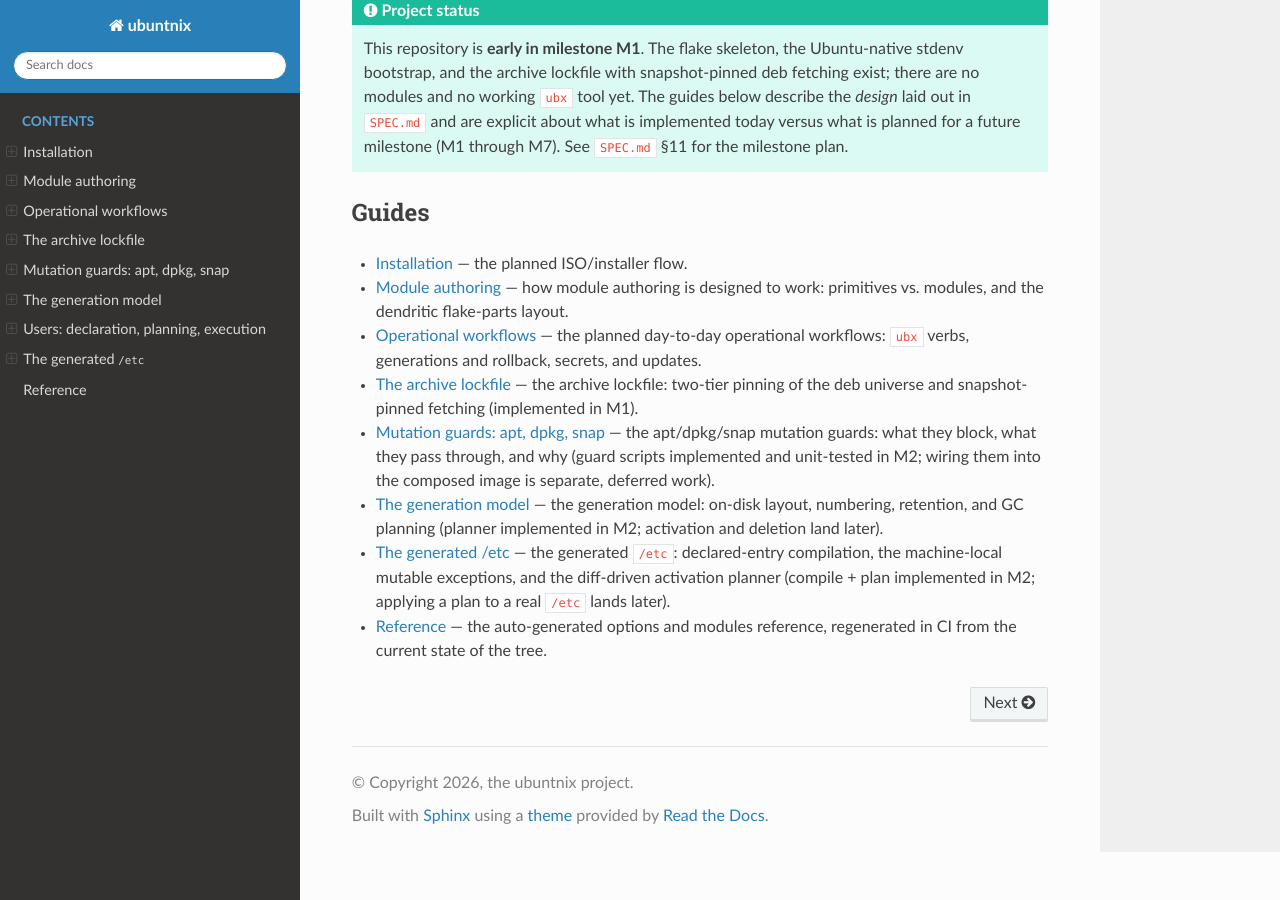
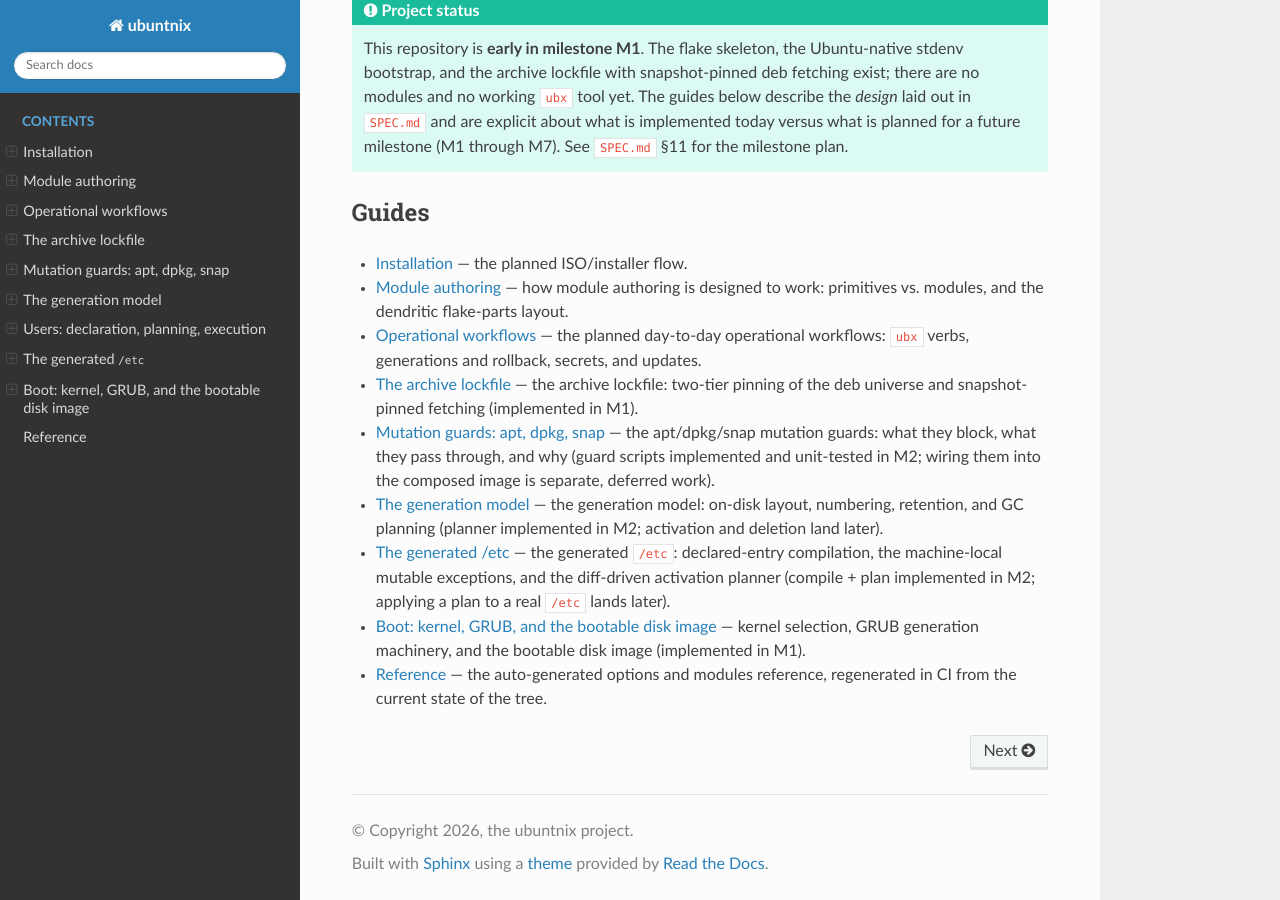
Before and after one commit to Guno327/ubuntnix, a Sphinx documentation site: the page built from docs/index.md, in a window 1280 px wide and 900 px high, scrolled down 600 px. Built offline with Sphinx 7.4.7 and the Read the Docs theme 3.1.0, drawn with Linux system fonts in a browser that asks for light colours; pages that are not in the unit, such as notebooks, are missing from menus; part of the change alters nothing that is shown.

Commit message:
feat(boot): kernel selection, GRUB generation machinery, disk image + QEMU e2e
- ubuntnix.boot primitive: mkBootSpec (kernel meta-package + kernelParams
  validation), resolveKernelFlavor against the locked archive
- bootRootfs: full locked package set + /ubx skeleton, generation marker,
  machine-id placeholder, M1 tmpfs writable-state units, opt-in e2e assert
  service
- kernelArtifacts: vmlinuz/initrd extraction from the composed rootfs
- bin/ubx-gen-grub-cfg: pure, unit-tested grub.cfg renderer over a
  generation-list TSV (arbitrary-length, M2-ready)
- diskImage: BIOS-bootable raw disk (FAT boot partition via mtools, raw
  squashfs partition, grub-bios-setup on a plain file; no privileges)
- tests/e2e/010-qemu-boot-e2e.sh: serial-marker QEMU boot test, KVM with
  TCG fallback, skip-77 contract; CI boot job builds + boots the image
- unit tests 070-072; docs/boot.md

Issue #10 (M1 exit criterion).

Co-Authored-By: Claude Sonnet 5 <noreply@anthropic.com>

````diff
--- /dev/null
+++ b/docs/boot.md
@@ -0,0 +1,248 @@
+# Boot: kernel, GRUB, and the bootable disk image
+
+```{admonition} Implemented (M1), narrow by design
+:class: note
+
+`nix/boot.nix`, `bin/ubx-gen-grub-cfg`, and `tests/e2e/010-qemu-boot-e2e.sh`
+exist in the repository as of milestone **M1** (`SPEC.md` §11, GitHub issue
+#10): the mechanism below is real, and CI's `boot` job actually builds
+`.#boot-image-proof` and boots it in QEMU. What M1 does **not** implement:
+`ubx rebuild`, multiple simultaneous generations, live rollback, a
+generated `/etc`, or soft-reboot activation — all milestone **M2**
+(`SPEC.md` §11, GitHub issue #25's generation model). Every primitive on
+this page is deliberately shaped so M2 can call it again with a longer
+generation list rather than rewrite it.
+```
+
+## The pipeline
+
+A bootable image is five steps, each a function in `nix/boot.nix`,
+composed in `flake.lib.boot`:
+
+1. **`mkBootSpec`** — validates `SPEC.md` §6's `ubuntnix.boot = { kernel;
+   kernelParams; }` primitive against the locked archive: the kernel
+   meta-package (default `linux-image-virtual`) must actually be pinned in
+   `archive.lock.json`, and every `kernelParams` entry must be a single,
+   non-empty, whitespace-free command-line token.
+2. **`resolveKernelFlavor`** — a real Ubuntu install's `linux-image-virtual`
+   is a meta-package with no files of its own; it Depends on a concrete
+   flavor package (`linux-image-<version>-generic`, alongside a matching
+   `linux-modules-<version>-generic`). `composeRootfs`
+   (`nix/compose.nix`) does no dependency resolution of its own, so this
+   function independently scans the locked archive for the one package
+   shaped like a concrete flavor and uses it — see its own comment in
+   `nix/boot.nix` for exactly why, and why it throws rather than guesses if
+   the lockfile ever carries zero or more than one.
+3. **`bootRootfs`** — composes the *entire* locked package set
+   (`composeRootfs`, pinned to every package in `archive.lock.json`: the
+   kernel, `initramfs-tools`, GRUB, filesystem tools, and everything else
+   the M1 lockfile carries — see that file's own provenance comment), then
+   layers on a handful of plain files composition itself has no primitive
+   for yet: an empty `/etc/machine-id` placeholder, the M1 writable-state
+   `systemd` mount units (below), and the `/ubx` store skeleton with the
+   `ubx` CLI aboard.
+4. **`kernelArtifacts`** — extracts `/boot/vmlinuz-<flavor>` and
+   `/boot/initrd.img-<flavor>` out of the composed tree into their own
+   small derivation (`SPEC.md` §4.2: "kernel and initrd come out of the
+   composed rootfs itself").
+5. **`grubCfg`** / **`diskImage`** — render `grub.cfg` and assemble the raw,
+   BIOS-bootable disk image. Described in their own sections below.
+
+## How the initrd gets built
+
+`bootRootfs` never runs `update-initramfs` itself. Debian/Ubuntu kernel
+packaging does that automatically: `linux-image-<flavor>`'s own `postinst`
+script invokes `/etc/kernel/postinst.d/initramfs-tools` (installed by the
+`initramfs-tools` package) once both packages have been unpacked, which in
+turn calls `update-initramfs -c -k <flavor>` — this happens **inside**
+`composeRootfs`'s own hardened chroot (`nix/compose.nix`'s `dpkg --configure
+-a` step), the same maintainer-script machinery every other composed
+package already goes through. No extra plumbing was needed for this to
+work: including the kernel and `initramfs-tools` packages in the same
+`composeRootfs` call is sufficient, because `dpkg` orders configuration by
+dependency and `initramfs-tools` has no dependency on the kernel (so it
+configures first, registering the hook the kernel's own postinst then
+finds).
+
+`initramfs-tools`' shipped default is `MODULES=most` — deliberately broad,
+covering essentially every storage/filesystem driver a target might need
+without per-machine tuning. This project's M1 boot image relies on that
+default to cover two drivers it specifically needs: **`squashfs`** (to
+mount the read-only root — see below) and **`virtio_blk`**/**`virtio_pci`**
+(the disk interface `tests/e2e/010-qemu-boot-e2e.sh` boots with,
+`-drive ...,if=virtio`). This is an assumption, not something this
+project's own dev harness could verify (it has no `nix`) — if CI's e2e
+boot ever fails to find its root device, an explicit
+`/etc/initramfs-tools/modules` addition forcing these modules in is the
+documented fix, requiring a small hardening pass analogous to
+`nix/compose.nix`'s own chroot work (see "Known limitations" below).
+
+## How the read-only root is mounted
+
+The squashfs image `nix/compose.nix`'s `squashfsImage` produces is written
+**directly** onto a disk partition — no wrapping filesystem. A squashfs
+image already is a complete, directly-mountable filesystem; the generation's
+GRUB entry sets `rootfstype=squashfs` on the kernel command line (alongside
+`root=/dev/vda2`, the squashfs partition), and the kernel/initramfs mount it
+exactly like any other root filesystem type. This is the standard live-CD/
+embedded-image idiom, and it means the disk-image assembly never needs to
+create or populate a second filesystem for the root.
+
+## Writable state: the M1 simplification
+
+`SPEC.md` §4.2 lists `/var`, `/home`, `/ubx`, and `/flake` as writable paths
+on an otherwise-immutable system. A real per-partition or overlay scheme for
+these is **M2** scope. For M1, `bootRootfs` bakes in three plain `systemd`
+`.mount` units — `/var`, `/tmp`, `/home` each get a `tmpfs` mount, ordered
+`Before=local-fs.target` so they are in place before any service that wants
+to write there starts:
+
+```ini
+[Unit]
+DefaultDependencies=no
+Before=local-fs.target
+
+[Mount]
+What=tmpfs
+Where=/var
+Type=tmpfs
+Options=mode=0755
+
+[Install]
+WantedBy=local-fs.target
+```
+
+**Known tradeoff:** this masks whatever the squashfs image's own `/var`
+already contains — most notably `/var/lib/dpkg`, the dpkg status database
+composition itself just spent real effort building. At boot, `/var` becomes
+an empty tmpfs; the baked content is still there underneath (nothing is
+deleted), just inaccessible until a real M2 writable-partition/overlay
+scheme replaces this. M1's acceptance bar (boot reaches multi-user/login;
+a generation marker exists; `ubx` runs) does not depend on a queryable
+runtime dpkg database, so this is an accepted, documented simplification
+rather than a bug.
+
+`/ubx` and `/flake` are **not** tmpfs-mounted for M1: `/ubx` is baked
+read-only into the image (it only needs to hold the `ubx` CLI stub and the
+generation marker for now — see below), and `/flake` does not exist yet at
+all (the installer that creates it is **M7** scope).
+
+## The `/ubx` skeleton and the generation marker
+
+`bootRootfs` creates `/ubx/bin/ubx` (a copy of `bin/ubx`, this repo's own
+CLI stub — `chmod +x`, symlinked to `/usr/local/bin/ubx` for `$PATH`
+convenience), `/ubx/store/`, and `/ubx/var/` (empty, placeholders for the
+real store machinery **M2**+ builds out). It also writes a minimal
+per-generation marker: `/ubx/generations/current` (the active generation's
+index) and `/ubx/generations/<index>/marker` (an empty file). This is
+deliberately the smallest thing that is already **generation-list-shaped**:
+a real generation manifest (`SPEC.md` §4.3, GitHub issue #25) is more than
+one file, but a future multi-generation `bootRootfs` caller just writes
+more of these, unchanged in shape.
+
+## GRUB generation machinery
+
+`grub.cfg` is rendered by **`bin/ubx-gen-grub-cfg`** — a small,
+dependency-free `bash` script, not inline Nix string interpolation. It
+takes a tab-separated generation list (`index`, `title`, `kernelPath`,
+`initrdPath`, `rootDevice`, `kernelParams`), one line per generation, and
+emits one `menuentry` block per line, in the file's own order — it has no
+opinion on generation *ordering* (newest-first, retention, ...), which
+stays a caller policy question for **M2**. Because it depends on nothing
+but `bash` builtins, `nix/boot.nix`'s `grubCfg` function `source`s it
+directly into its build script rather than executing it as a subprocess —
+simpler than the loader-wrapping every *external binary* invocation in this
+project otherwise needs (`nix/stdenv.nix`'s "BOOTSTRAP CAVEAT").
+
+It is directly unit-tested (`tests/unit/070-boot-grub-cfg-gen.sh`) against
+fixture generation lists, with exact output compared byte-for-byte — no
+`nix` required, since the script itself needs none.
+
+## The disk image
+
+`diskImage` assembles a raw, BIOS-bootable, MBR-partitioned disk image
+using **only** tools this project's Ubuntu-native stdenv already builds
+from the locked archive (`grub-pc-bin`, `grub-common`, `dosfstools`,
+`mtools`, `parted`):
+
+```text
+[ 1 MiB gap ][ partition 1: FAT32, /boot content ][ partition 2: raw squashfs bytes ]
+```
+
+Two departures from a "normal" Ubuntu install layout, both chosen so this
+derivation needs **no** `mount(2)`, loop device, or elevated privilege at
+all (the Nix build sandbox grants none of those):
+
+- **The boot partition is FAT, not ext2/ext4.** `mkfs.vfat` and mtools'
+  `mcopy`/`mmd` can create *and populate* a FAT filesystem as a plain file
+  — no mount needed. `e2fsprogs` has no equivalent "populate without
+  mounting" tool for ext, which is why `dosfstools`/`mtools`, not
+  `e2fsprogs`, cover this partition (`e2fsprogs` is what a *real* writable
+  state partition, M2 scope, would use instead).
+- **The squashfs partition holds the squashfs image's raw bytes**, with no
+  wrapping filesystem (see "How the read-only root is mounted" above).
+
+Both `parted` (partitioning) and `grub-bios-setup` (embedding GRUB's boot
+code — `boot.img` into the MBR, `core.img` into the embedding area between
+the MBR and partition 1) are pointed at the raw disk image **file**
+directly, exactly as they would a real block device; both tools' device
+abstractions are documented to support this. This is the single
+highest-risk step in the whole pipeline: it has not been exercised against
+a real `nix` build anywhere before landing here (this project's own dev
+harness has no `nix`). If CI's first build of `.#boot-image-proof` fails at
+this step, that is this exact assumption meeting reality — mirroring how
+`nix/stdenv.nix`'s bootstrap and `nix/compose.nix`'s `unshare` hardening
+both needed real CI iteration before they worked.
+
+`core.img`'s prefix is hardcoded to `(hd0,msdos1)/grub` — this image's own
+fixed, single-disk, single-partition M1 layout — rather than a
+`search`-based UUID lookup; that is a reasonable M2 follow-up once multiple
+physical targets matter.
+
+## The QEMU end-to-end test
+
+`tests/e2e/010-qemu-boot-e2e.sh` boots `.#boot-image-proof`'s disk image in
+`qemu-system-x86_64`, headless, with the serial console captured to a log
+file, under a hard wall-clock timeout. It uses KVM when `/dev/kvm` is
+usable, falling back to TCG (software emulation, slower but correct)
+otherwise — GitHub's `ubuntu-24.04` runners have KVM available, but the
+fallback keeps this correct anywhere else too.
+
+The image itself carries a `systemd` unit, `ubx-e2e-assert.service`
+(`WantedBy=multi-user.target`, baked in only when `bootRootfs` is called
+with `withE2eAssertService = true` — never in a real, non-proof image),
+that runs once `multi-user.target` is reached and checks, **inside the
+guest**: the generation marker file exists, `/ubx/bin/ubx` is present and
+executable, and `ubx --help` exits `0`. On success it echoes the
+distinctive string `UBX-E2E-PASS` to the console (routed to the serial port
+via `console=ttyS0` on the kernel command line) and calls
+`systemctl poweroff`. The host-side harness never inspects the guest
+directly — it only trusts what the guest itself asserted and printed, then
+greps the captured serial log for that marker.
+
+Per `tests/README.md`'s documented e2e contract, the harness exits `77`
+(skip, not fail) when `qemu-system-x86_64` isn't on `PATH`, or when no
+image can be resolved (no `--image`/`$UBX_BOOT_IMAGE`, and no `nix` to
+build one) — the situation on this project's own dev harness today.
+`tests/unit/072-e2e-harness-cli.sh` exercises exactly that skip path,
+alongside the rest of the harness's plain argument-handling contract, with
+no `qemu`/`nix` required.
+
+## Known limitations (tracked, not blocking M1)
+
+- **`/var`, `/tmp`, `/home` are tmpfs, not a real writable partition** — see
+  "Writable state" above. M2 scope.
+- **`MODULES=most` is assumed to cover `squashfs`/`virtio_blk`/`virtio_pci`**
+  rather than being forced explicitly via a custom
+  `/etc/initramfs-tools/modules` addition — see "How the initrd gets
+  built" above. If wrong, the fix needs a small hardening pass (writing
+  that file *before* `composeRootfs`'s own `dpkg --configure -a`, which
+  today's `bootRootfs` cannot do — it only adds files *after* composition
+  finishes, which is fine for everything else on this page but not for
+  anything that needs to affect initrd *contents*).
+- **No UUID/`search`-based GRUB root lookup** — `core.img`'s prefix is
+  hardcoded to this image's own fixed single-disk layout. M2, once
+  multiple physical targets matter.
+- **One generation only** — `grubCfg`/`kernelArtifacts`/`bootRootfs` are
+  already generation-list-shaped; nothing here builds `ubx rebuild`,
+  retention, or rollback (GitHub issue #25, M2).
--- a/docs/index.md
+++ b/docs/index.md
@@ -51,6 +51,8 @@ milestone plan.
   machine-local mutable exceptions, and the diff-driven activation planner
   (compile + plan implemented in M2; applying a plan to a real `/etc` lands
   later).
+- {doc}`boot` — kernel selection, GRUB generation machinery, and the
+  bootable disk image (implemented in M1).
 - {doc}`reference/index` — the auto-generated options and modules reference,
   regenerated in CI from the current state of the tree.
 
@@ -67,5 +69,6 @@ guards
 generations
 users
 etc
+boot
 reference/index
 ```
````
Also changed, not shown: 9 other files.
